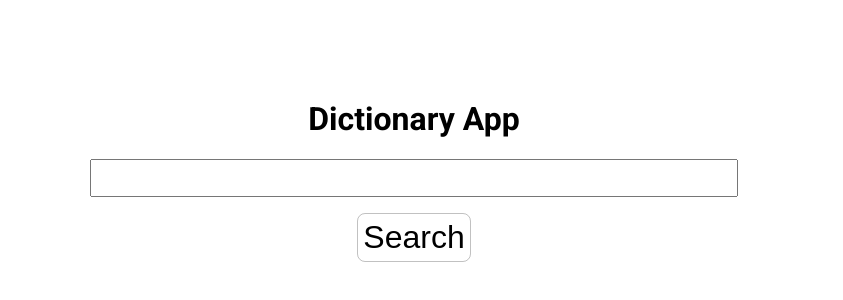
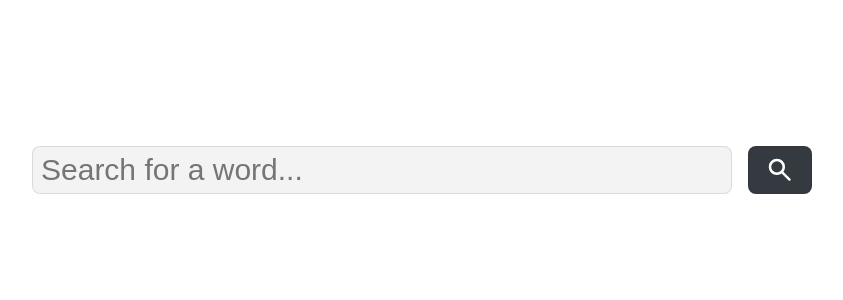
Before and after one commit to maxikucan/dictionary-app, a SvelteKit app: page / in a window 1280 px wide. Shown: the part 158-458 px from the top of the page, without its empty margins (226-1069 px from the left). Built offline with nearby package versions, Linux system fonts and the light colour scheme.

Commit message:
added styles

```diff
--- a/src/components/Definitions.svelte
+++ b/src/components/Definitions.svelte
@@ -4,12 +4,40 @@
 	export let meaning: Meanings;
 </script>
 
-<h4>
-	{meaning.partOfSpeech}
-</h4>
+<div class="speech">
+	<h4>
+		{meaning.partOfSpeech}
+	</h4>
 
-<ul style="list-style: none;">
+	<span />
+</div>
+
+<ul>
 	{#each meaning.definitions as definition}
 		<li style="margin: 1rem 0">{definition.definition}</li>
 	{/each}
 </ul>
+
+<style>
+	ul {
+		margin-left: 10px;
+	}
+
+	li {
+		font-style: italic;
+	}
+
+	.speech {
+		position: relative;
+		display: flex;
+		align-items: center;
+	}
+
+	span  {
+		width: 90%;
+		height: 1px;
+		margin-left: 15px;
+		margin-top: 1px;
+		background-color: var(--tertiary);
+	}
+</style>
--- a/src/components/Results.svelte
+++ b/src/components/Results.svelte
@@ -12,14 +12,18 @@
 	}
 
 	function phoneticString(data: Response): string {
-		const phonetic = data?.phonetics?.find((el) => !!el.text)!.text;
+		let phonetic;
 
-		return data.phonetic || phonetic;
+		if (data.phonetics.length) {
+			phonetic = data?.phonetics?.find((el) => !!el.text)!.text;
+		}
+
+		return data.phonetic || phonetic || '';
 	}
 </script>
 
-<section>
-	<div>
+<section class="results-container">
+	<div class="word-result">
 		<h3>
 			{wordData.word}
 		</h3>
@@ -29,7 +33,7 @@
 		</button>
 	</div>
 
-	<h4 style="color: brown;">
+	<h4>
 		{phoneticString(wordData)}
 	</h4>
 
@@ -37,13 +41,38 @@
 		<Definitions {meaning} />
 	{/each}
 
-	<div>
+	<div class="source">
+		<hr style="margin: 1rem 0;"/>
+
 		<span>Source: </span>
 		<a href={wordData.sourceUrls[0]}>{wordData.sourceUrls[0]}</a>
 	</div>
 </section>
 
 <style>
+	.results-container {
+		width: 95%;
+		margin: 0 auto;
+		padding: 10px 5px;
+		border-bottom: solid 1px #343a4021;
+	}
+
+	.word-result {
+		display: flex;
+		align-items: center;
+		justify-content: space-between;
+		margin-bottom: 1rem;
+	}
+
+	.word-result h3 {
+		font-size: 25px;
+	}
+
+	h4 {
+		color: brown;
+		margin: 1rem 0;
+	}
+
 	img {
 		width: 50px;
 	}
@@ -51,4 +80,18 @@
 	.audio-btn {
 		cursor: pointer;
 	}
+
+	.source {
+		margin: 1rem 0;
+	}
+
+	span {
+		font-weight: bold;
+	}
+
+	@media (min-width: 1200px) {
+		.results-container {
+			width: 40%;
+		}
+	}
 </style>
--- /dev/null
+++ b/src/reset.css
@@ -0,0 +1,18 @@
+* {
+    padding: 0;
+    margin: 0;
+    box-sizing: border-box;
+}
+
+body {
+  background-color: var(--secondary);
+  overflow-x: hidden;
+}
+
+/* CUSTOM PROPERTIES */
+
+:root {
+  --primary: #343a40;
+  --secondary: #f8f9fa;
+  --tertiary: #343a402a;
+}
--- a/src/routes/+page.svelte
+++ b/src/routes/+page.svelte
@@ -6,11 +6,12 @@
 
 	let word: string;
 	let data: Response[] = [];
-	let error: ErrorResponse;
+	let error: ErrorResponse | null;
 	let isLoading: boolean = false;
 
 	async function fetchWord(word: string): Promise<void> {
 		try {
+			error = null;
 			const response = await fetch(`https://api.dictionaryapi.dev/api/v2/entries/en/${word}`);
 			data = await response.json();
 			isLoading = false;
@@ -27,21 +28,25 @@
 <Header />
 
 <main class="app-container">
-	<h1>Dictionary App</h1>
+	<section style="display: flex; flex-direction: column; justify-content: center; align-items: center;">
+		<form
+			on:submit={(e) => {
+				e.preventDefault();
 
-	<section style="display: flex; flex-direction: column; justify-content: center; align-items: center;">
-		<input bind:value={word} />
-		<button
-			class="search-btn"
-			on:click={() => {
 				if (!!word) {
 					isLoading = true;
 					fetchWord(word);
 				}
 			}}
 		>
-			Search
-		</button>
+			<div class="search">
+				<input bind:value={word} placeholder="Search for a word..." />
+
+				<button class="search-btn">
+					<img src="/search.svg" alt="search icon" width="30px" />
+				</button>
+			</div>
+		</form>
 	</section>
 
 	{#if isLoading}
@@ -50,8 +55,10 @@
 
 	{#if !isLoading}
 		{#if !!error}
-			<h3>{error.title}</h3>
-			<p>{error.message}</p>
+			<div class="error-text">
+				<h3>{error.title}</h3>
+				<p>{error.message}</p>
+			</div>
 		{/if}
 
 		{#if !error}
@@ -63,36 +70,50 @@
 </main>
 
 <style>
+	@import '../reset.css';
 	:root {
 		font-family: 'Roboto', sans-serif;
 	}
+	.app-container {
+		min-height: 80vh;
+		width: 100vw;
+		display: flex;
+		flex-direction: column;
+		justify-content: center;
+	}
 
-	h1 {
-		text-align: center;
+	.search {
+		display: flex;
+		align-items: center;
+		gap: 1rem;
+		padding: 0 10px;
 	}
 
 	input {
-		height: 2rem;
-		min-width: 50vw;
+		height: 3rem;
+		width: 90%;
+		background-color: #2e2e2e0e;
+		outline: none;
+		border: solid 1px #0000001a;
+		border-radius: 8px;
+		font-size: 30px;
+		padding-left: 8px;
 	}
 
-	.app-container {
-		min-height: 80vh;
-		display: flex;
-		flex-direction: column;
-		justify-content: center;
-		margin: 1rem 0;
+	input:focus {
+		border: solid 1px #0000003a;
 	}
 
 	.search-btn {
 		min-width: 2em;
+		height: 3rem;
 		padding: 5px;
 		border-radius: 8px;
 		display: flex;
 		align-items: center;
 		justify-content: center;
 		border: solid 1px #2e2e2e4b;
-		background-color: transparent;
+		background-color: var(--primary);
 		touch-action: manipulation;
 		font-size: 2rem;
 		margin: 1rem 0;
@@ -102,4 +123,18 @@
 	.search-btn:hover {
 		background-color: #5e5e5e10;
 	}
+
+	.error-text {
+		display: flex;
+		flex-direction: column;
+		justify-content: center;
+		width: 40%;
+		margin: 1rem auto;
+	}
+
+	@media (min-width: 980px) {
+		.search {
+			min-width: 50rem;
+		}
+	}
 </style>
```
Also changed, not shown: static/search.svg (added).
